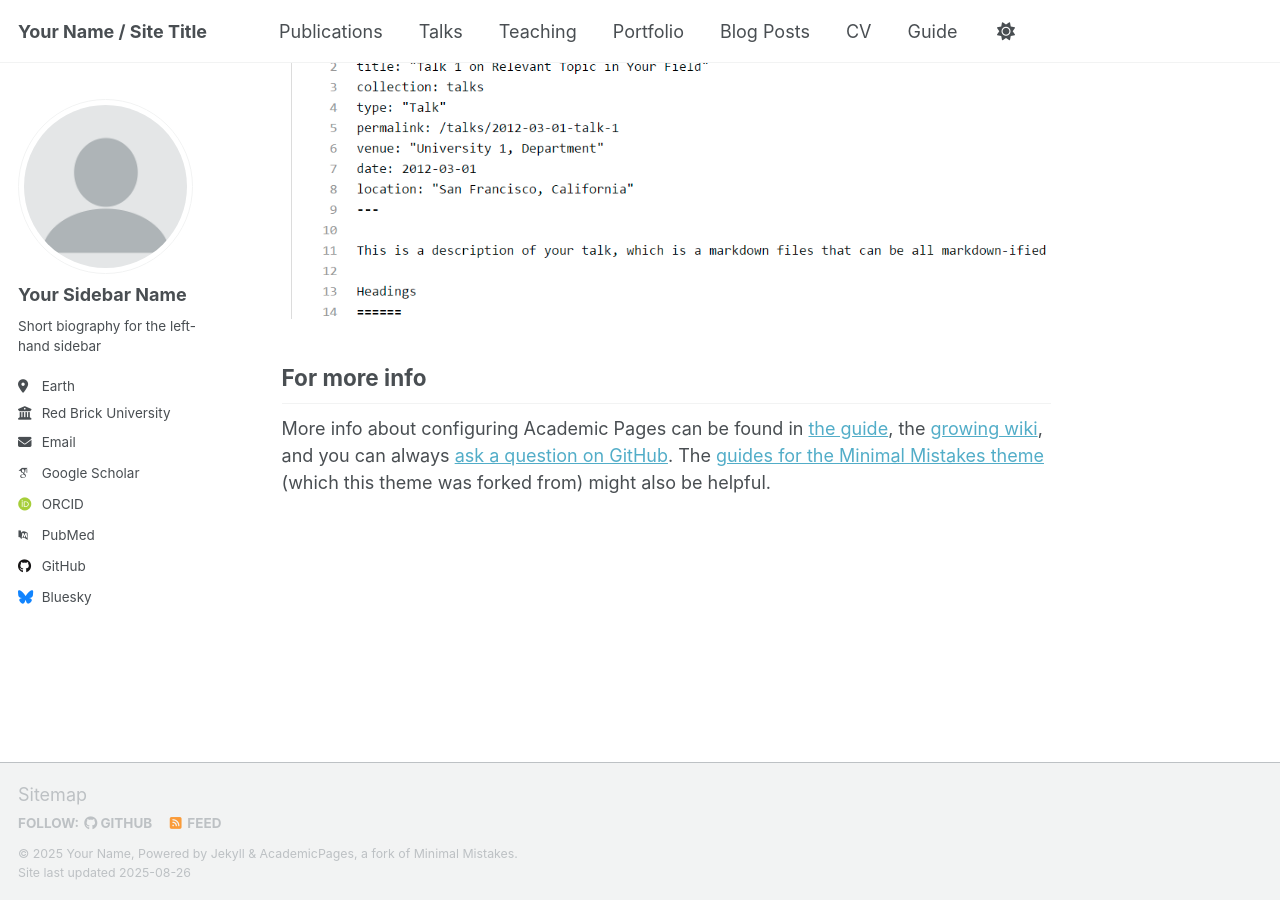
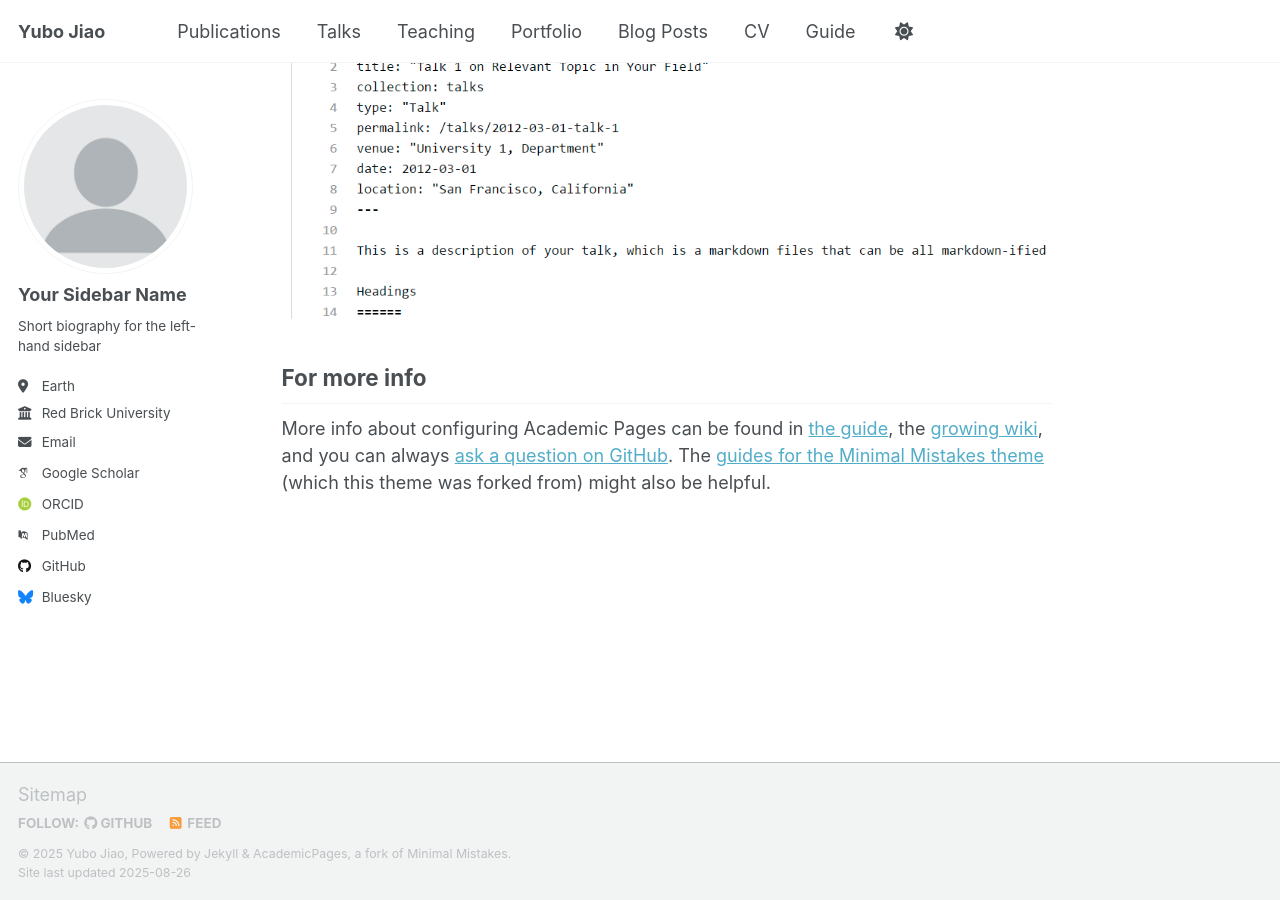
Before and after one commit to yjiao9/yjiao9.github.io, a Jekyll site: the page built from _pages/about.md, in a window 1280 px wide and 900 px high, scrolled down 2880 px. Built offline with Jekyll 4.4.1, drawn with Linux system fonts in a browser that asks for light colours; some web fonts are replaced; a script that is not in the unit is left out.

Commit message:
Update _config.yml

```diff
--- a/_config.yml
+++ b/_config.yml
@@ -9,11 +9,11 @@
 # Basic Site Settings
 locale                   : "en-US"
 site_theme               : "default" # Currently available options are "default", "air"
-title                    : "Your Name / Site Title"
+title                    : "Yubo Jiao"
 title_separator          : "-"
-name                     : &name "Your Name"
+name                     : &name "Yubo Jiao"
 description              : &description "personal description"
-url                      : https://academicpages.github.io # the base hostname & protocol for your site e.g. "https://[your GitHub username].github.io" or if you already have some other page hosted on Github then use "https://[your GitHub username].github.io/[Your Repo Name]"
+url                      : https://yjiao9.github.io # the base hostname & protocol for your site e.g. "https://[your GitHub username].github.io" or if you already have some other page hosted on Github then use "https://[your GitHub username].github.io/[Your Repo Name]"
 baseurl                  : "" # the subpath of your site, e.g. "/blog"
 repository               : "academicpages/academicpages.github.io"
 
```
